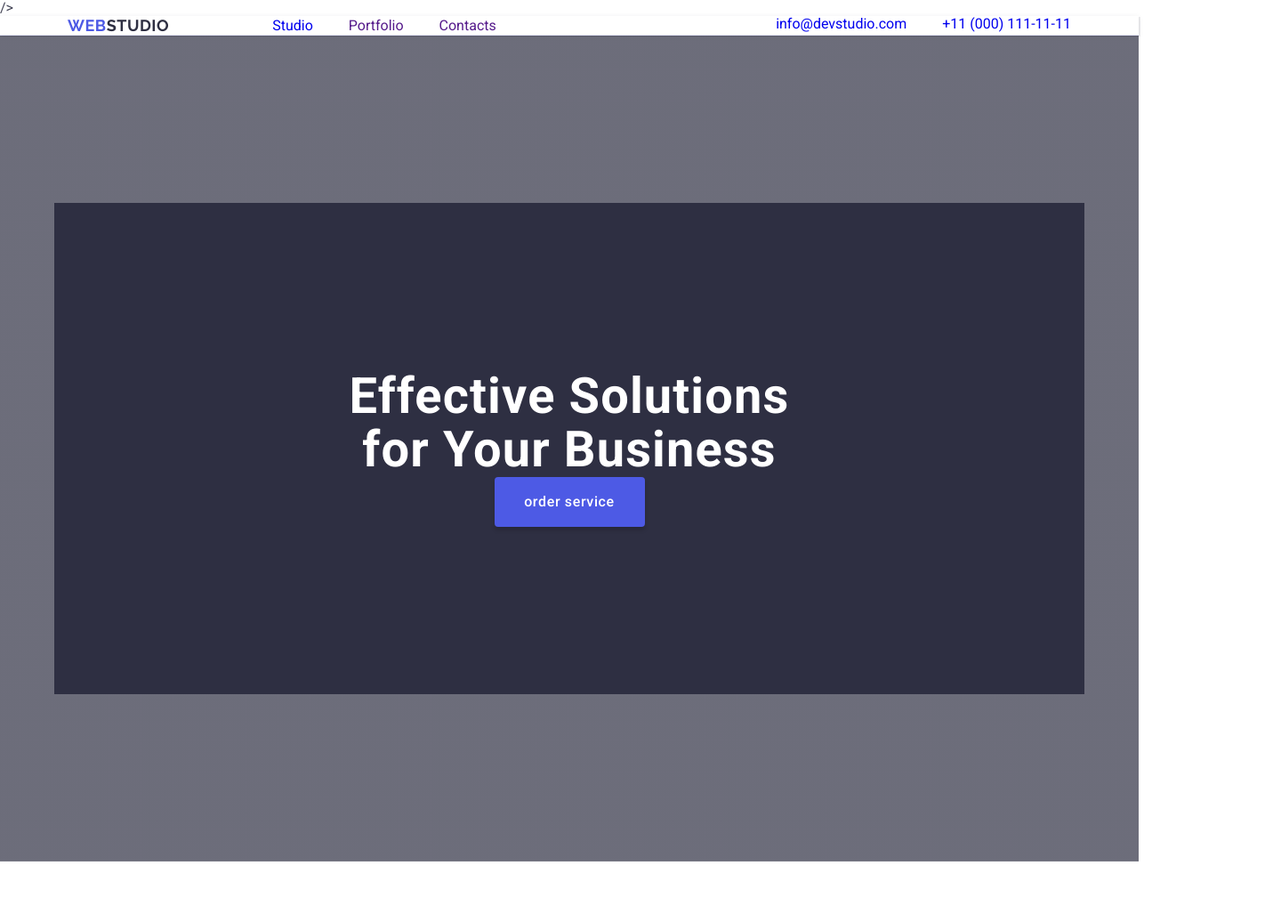
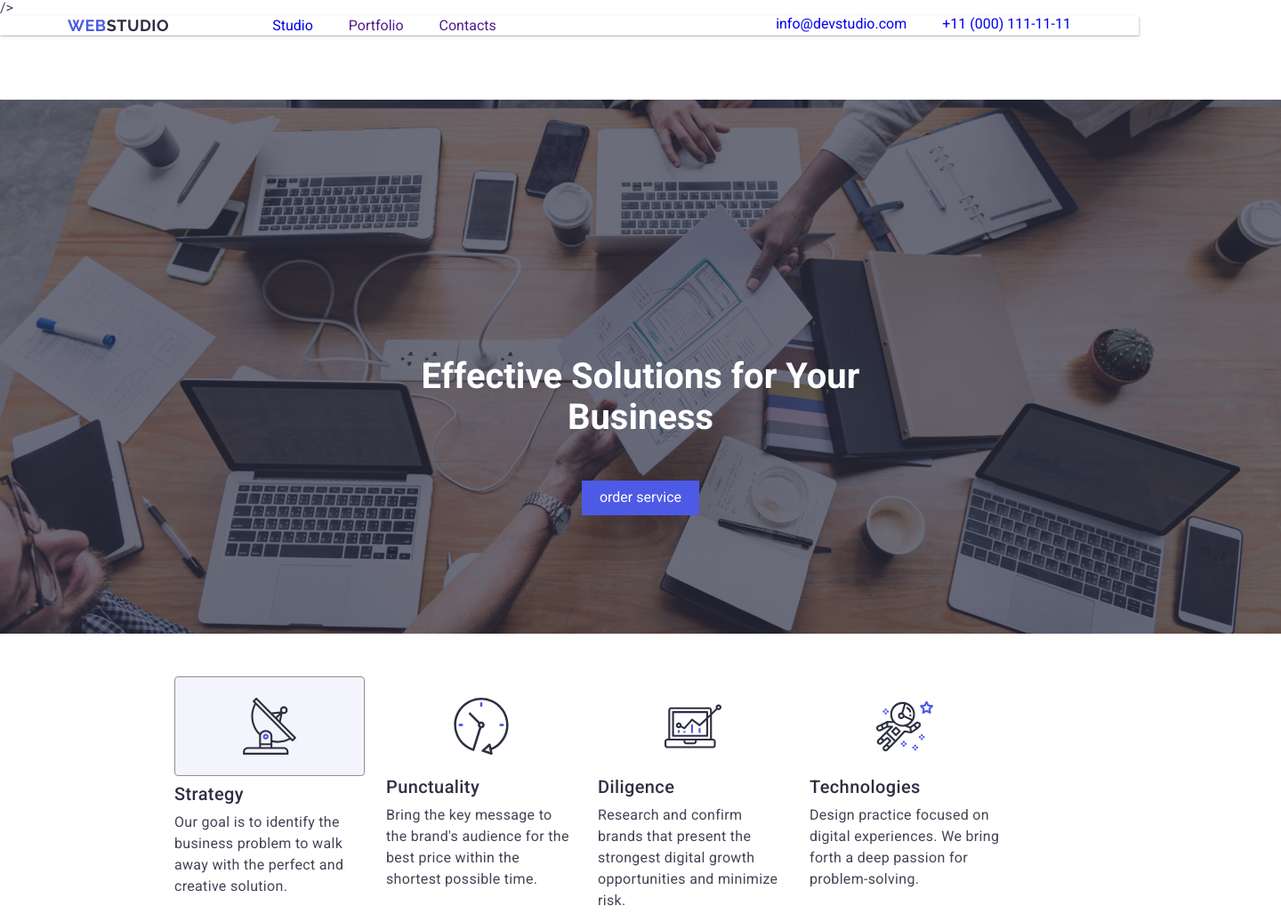
Before and after one commit to ManciuAna/goit-markup-hw-04, a plain HTML site: page index.html in a window 1280 px wide. Shown: the top 1027 px of the page at 89% size, 1440 px wide, since content can reach past the window. Drawn offline with nearby package versions, Linux system fonts and the light colour scheme.

Commit message:
Update style.css

```diff
--- a/css/style.css
+++ b/css/style.css
@@ -36,7 +36,6 @@ img {
 .studio-text {
   color: #2e2f42;
   transition: color 250ms cubic-bezier(0.4, 0, 0.2, 1);
-
 }
 .header {
   border-bottom: 1px solid #e7e9fc;
@@ -63,8 +62,8 @@ img {
   gap: 40px;
 }
 .head-item-list {
-  content:"";
-  height:4px;
+  content: "";
+  height: 4px;
   width: 100%;
   background-color: #404bbf;
   border-radius: 2px;
@@ -139,47 +138,44 @@ img {
 }
 .hero-section {
   color: #ffffff;
-  padding: 188px 0;
   background-image: linear-gradient(
       rgba(46, 47, 66, 0.7),
       rgba(46, 47, 66, 0.7)
-  );
+    ),
     url(../images/peopleoffice.jpg);
+  max-width: 1440px;
   background-repeat: no-repeat;
   background-position: center;
   background-size: cover;
-  box-shadow: inset blur 50% grey;
-  text-align: center;
-  max-width: 1440px;
-  padding: 188px 0;
+  position: relative;
+  margin: 0 auto;
+  padding: 100px 0;
+  width: 1440px;
+  height: 600px;
+  top: 72px;
+  gap: 0px;
+  opacity: 0px;
 }
 
 .container-hero {
-  width: 1158px;
-  padding: 188px 0;
-  padding-bottom: 292px;
-  margin: 0 auto;
-  background: #2e2f42;
-  url(../images/peopleoffice.jpg);
-  background-repeat: no-repeat;
-  background-position: center;
-  background-size: cover;
-  box-shadow: inset blur 50% grey;
   text-align: center;
-  max-width: 1440px;
-  padding: 188px 0;
+  position: relative;
+
 }
 
 .hero-title {
-  justify-content: center;
-  max-width: 496px;
-  margin: auto;
-  flex-shrink: o;
-  font-size: 56px;
-  line-height: 1.07;
-  letter-spacing: 0.02em;
+  color: #fff;
+  font-size: 2.5rem;
+  margin-top: 188px;
+  margin-left: 472px;
+  margin-bottom: 20px;
+    width: 496px;
+  height: 120px;
+  top: 260px;
+  left: 472px;
+  gap: 0px;
+  opacity: 0px;
   text-align: center;
-  color: #ffffff;
 }
 .orders-header {
   color: #fff;
@@ -192,28 +188,17 @@ img {
 }
 .order-button {
   background-color: #4d5ae5;
-  font-family: "Roboto", sans-serif;
-  font-weight: 500;
-  font-size: 16px;
-  line-height: 1.5;
-  letter-spacing: 0.04em;
-  color: #ffffff;
+  color: #fff;
+  border: none;
+  padding: 10px 20px;
+  font-size: 1rem;
   cursor: pointer;
-  display: block;
-  min-width: 169px;
-  height: 56px;
-  border-radius: 4px;
-  padding: 16px 32px;
-  margin: auto;
-  border: none;
-  box-shadow: 0px 4px 4px 0px #00000026;
   transition: background-color 250ms cubic-bezier(0.4, 0, 0.2, 1);
 }
 
-.order-button:hover:hover,
+.order-button:hover,
 .order-button:focus {
-  background-color: #404bbf;
-  cursor: pointer;
+  background-color: #3c47c1;
 }
 .benefits {
   padding: 120px 0;
@@ -474,8 +459,7 @@ footer .social-links {
 .footer .social-links .soc-link:focus {
   background-color: #31d0aa;
 }
-.soc-link-block {
-}
+
 .link:hover,
 .link:focus,
 .contacts-us .link:hover,
@@ -486,4 +470,5 @@ footer .social-links {
 .top-menu-item .link:hover::after,
 .active::after {
   content: "";
-    height: 4px;}
+  height: 4px;
+}
```
Lines whose indentation alone changed are shown as unchanged.
